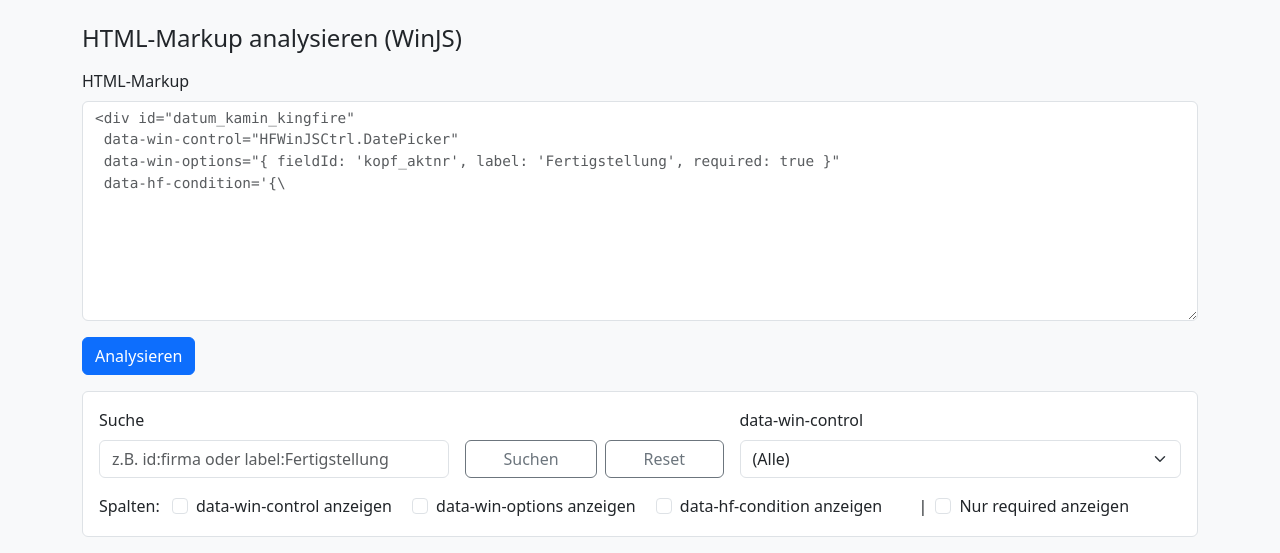
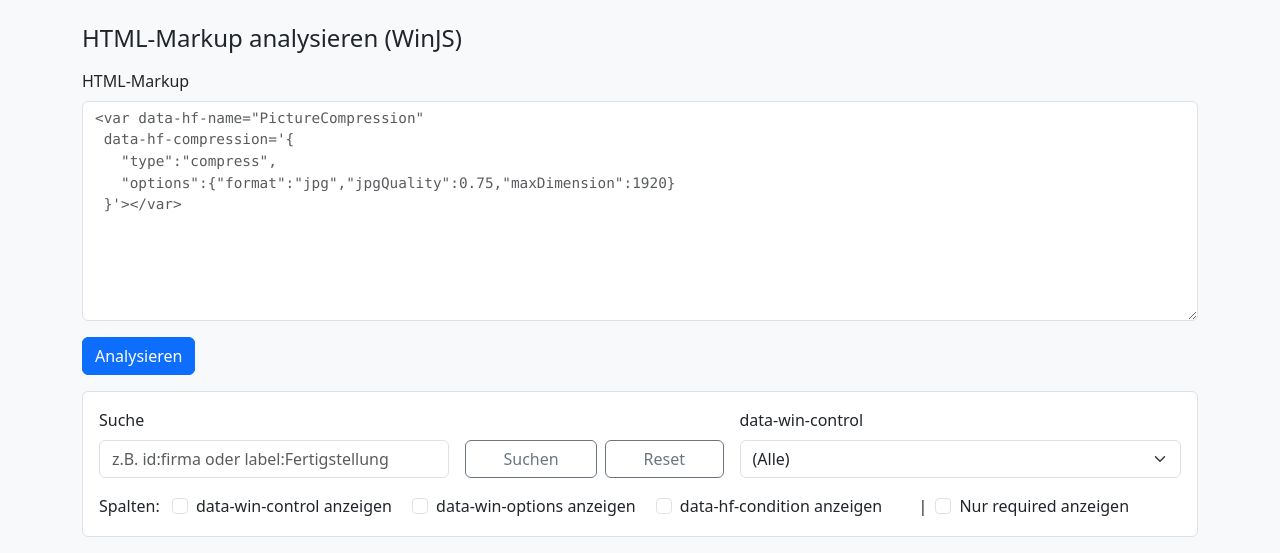
Before and after one commit to elk-weissenboeck/health-check, a PHP site: page /html-parser/index.html in a window 1280 px wide. Shown: the top 553 px of the page. Run offline with PHP 8.4, Linux system fonts and the light colour scheme.

Commit message:
finish parser

```diff
--- a/admin/html-parser/index.html
+++ b/admin/html-parser/index.html
@@ -26,10 +26,11 @@
         <textarea
             id="htmlInput"
             class="form-control font-monospace"
-            placeholder="&lt;div id=&quot;datum_kamin_kingfire&quot;
- data-win-control=&quot;HFWinJSCtrl.DatePicker&quot;
- data-win-options=&quot;{ fieldId: 'kopf_aktnr', label: 'Fertigstellung', required: true }&quot;
- data-hf-condition='{\"cond\":[{\"type\":\"field\",\"id\":\"firma\",\"val\":\"KAMPA\"}],\"else\":\"invisible\"}'&gt;..."
+            placeholder="&lt;var data-hf-name=&quot;PictureCompression&quot;
+ data-hf-compression='{
+   &quot;type&quot;:&quot;compress&quot;,
+   &quot;options&quot;:{&quot;format&quot;:&quot;jpg&quot;,&quot;jpgQuality&quot;:0.75,&quot;maxDimension&quot;:1920}
+ }'&gt;&lt;/var&gt;"
         ></textarea>
     </div>
 
@@ -108,10 +109,20 @@
         </div>
     </div>
 
-    <!-- Gefundene Kataloge / DataSources -->
-    <div id="catalogsBox" class="mb-3 p-3 border rounded bg-light d-none catalogs-box">
-        <h2 class="h6 mb-2">Gefundene Kataloge (DataSources)</h2>
-        <ul id="catalogsList" class="small mb-0 ps-3"></ul>
+    <!-- Kataloge & PictureCompression nebeneinander -->
+    <div class="row mb-3">
+        <div class="col-md-6">
+            <div id="catalogsBox" class="p-3 border rounded bg-light d-none catalogs-box h-100">
+                <h2 class="h6 mb-2">Gefundene Kataloge (DataSources)</h2>
+                <ul id="catalogsList" class="small mb-0 ps-3"></ul>
+            </div>
+        </div>
+        <div class="col-md-6">
+            <div id="compressionBox" class="p-3 border rounded bg-light d-none compression-box h-100">
+                <h2 class="h6 mb-2">PictureCompression</h2>
+                <ul id="compressionList" class="small mb-0 ps-3"></ul>
+            </div>
+        </div>
     </div>
 
     <table id="resultTable" class="table table-sm table-bordered table-striped align-middle w-100">
--- a/admin/html-parser/main.js
+++ b/admin/html-parser/main.js
@@ -20,8 +20,11 @@
     const catalogsBox = document.getElementById("catalogsBox");
     const catalogsList = document.getElementById("catalogsList");
 
-    // Sort-Schlüssel pro Spalte
-    // (#, tag, required, id, label, data-win-control, data-win-options, data-hf-condition)
+    // PictureCompression-Anzeige
+    const compressionBox = document.getElementById("compressionBox");
+    const compressionList = document.getElementById("compressionList");
+
+    // Sort-Schlüssel pro Spalte (#, tag, required, id, label, data-win-control, data-win-options, data-hf-condition)
     const headerSortKeys = [
         "index",
         "tag",
@@ -320,6 +323,47 @@
         });
     }
 
+    // ----------------- PictureCompression-Anzeige -----------------
+
+    function renderPictureCompression(items) {
+        compressionList.innerHTML = "";
+
+        if (!items || items.length === 0) {
+            compressionBox.classList.add("d-none");
+            return;
+        }
+
+        compressionBox.classList.remove("d-none");
+
+        items.forEach(pc => {
+            const li = document.createElement("li");
+
+            const title = document.createElement("div");
+            title.innerHTML = `<code>${pc.name || "PictureCompression"}</code>`;
+            li.appendChild(title);
+
+            const details = document.createElement("div");
+            details.className = "mt-1";
+
+            const lines = [];
+
+            if (pc.type) lines.push(`Typ: ${pc.type}`);
+            if (pc.format) lines.push(`Format: ${pc.format}`);
+            if (pc.jpgQuality != null) lines.push(`Qualität: ${pc.jpgQuality}`);
+            if (pc.maxDimension != null) lines.push(`maxDimension: ${pc.maxDimension}`);
+
+            // Fallback: komplette Struktur, falls etwas fehlt
+            if (!lines.length && pc.rawObj) {
+                lines.push(formatOptions(pc.rawObj));
+            }
+
+            details.textContent = lines.join(" | ");
+            li.appendChild(details);
+
+            compressionList.appendChild(li);
+        });
+    }
+
     // ----------------- Analyse -----------------
 
     analyzeBtn.addEventListener("click", () => {
@@ -338,6 +382,7 @@
         if (!html) {
             alert("Bitte zuerst HTML einfügen.");
             renderCatalogs([]);
+            renderPictureCompression([]);
             return;
         }
 
@@ -355,6 +400,28 @@
             });
         });
         renderCatalogs(catalogs);
+
+        // PictureCompression erkennen
+        const compressionEls = container.querySelectorAll('var[data-hf-name="PictureCompression"]');
+        const compressions = [];
+        compressionEls.forEach(el => {
+            const raw = el.getAttribute("data-hf-compression") || "";
+            const parsed = tryParseJsonLike(raw);
+            const obj = parsed.obj || {};
+
+            const type = obj.type || obj.kind || "";
+            const opts = obj.options || {};
+
+            compressions.push({
+                name: el.getAttribute("data-hf-name") || "PictureCompression",
+                type: type || "",
+                format: opts.format || opts.mime || "",
+                jpgQuality: opts.jpgQuality != null ? opts.jpgQuality : opts.quality,
+                maxDimension: opts.maxDimension != null ? opts.maxDimension : opts.maxSize,
+                rawObj: obj
+            });
+        });
+        renderPictureCompression(compressions);
 
         const elements = container.querySelectorAll("[id], [data-win-control], [data-win-options], [data-hf-condition]");
 
--- a/admin/html-parser/style.css
+++ b/admin/html-parser/style.css
@@ -10,14 +10,20 @@ body {
 
 /* Filter-Box optisch absetzen */
 #filterBox.filter-box {
-    background-color: #f8f9fb; /* leicht heller als Standard-BG */
+    background-color: #f8f9fb;
     border-color: #dee2e6;
 }
 
 /* Katalog-Box optisch absetzen */
 #catalogsBox.catalogs-box {
-    background-color: #fffbe8;    /* leicht gelblicher Ton */
-    border-color: #ffc107;        /* Anlehnung an Warning-Farbe */
+    background-color: #fffbe8;
+    border-color: #ffc107;
+}
+
+/* PictureCompression-Box optisch absetzen */
+#compressionBox.compression-box {
+    background-color: #e8f7ff;
+    border-color: #0d6efd33; /* leichtes Blau */
 }
 
 /* Tabelle auf 100% Breite, Inhalte umbrechen */
```
